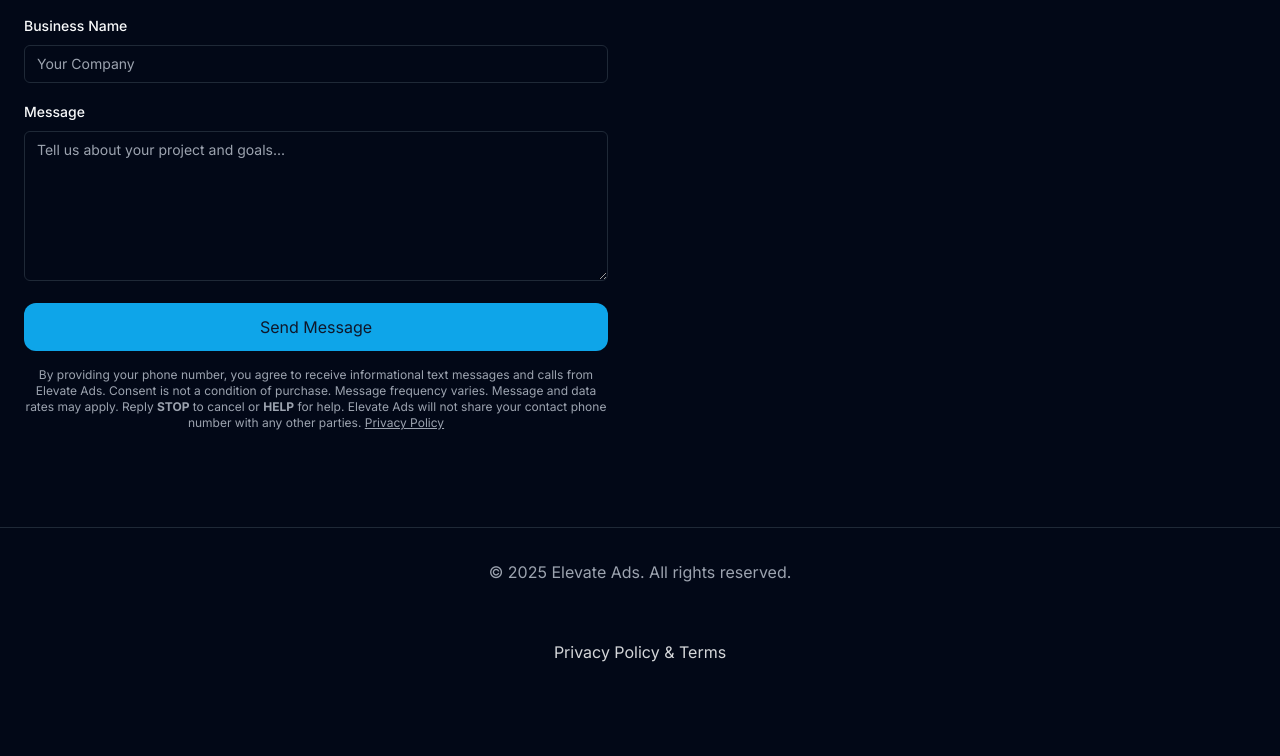
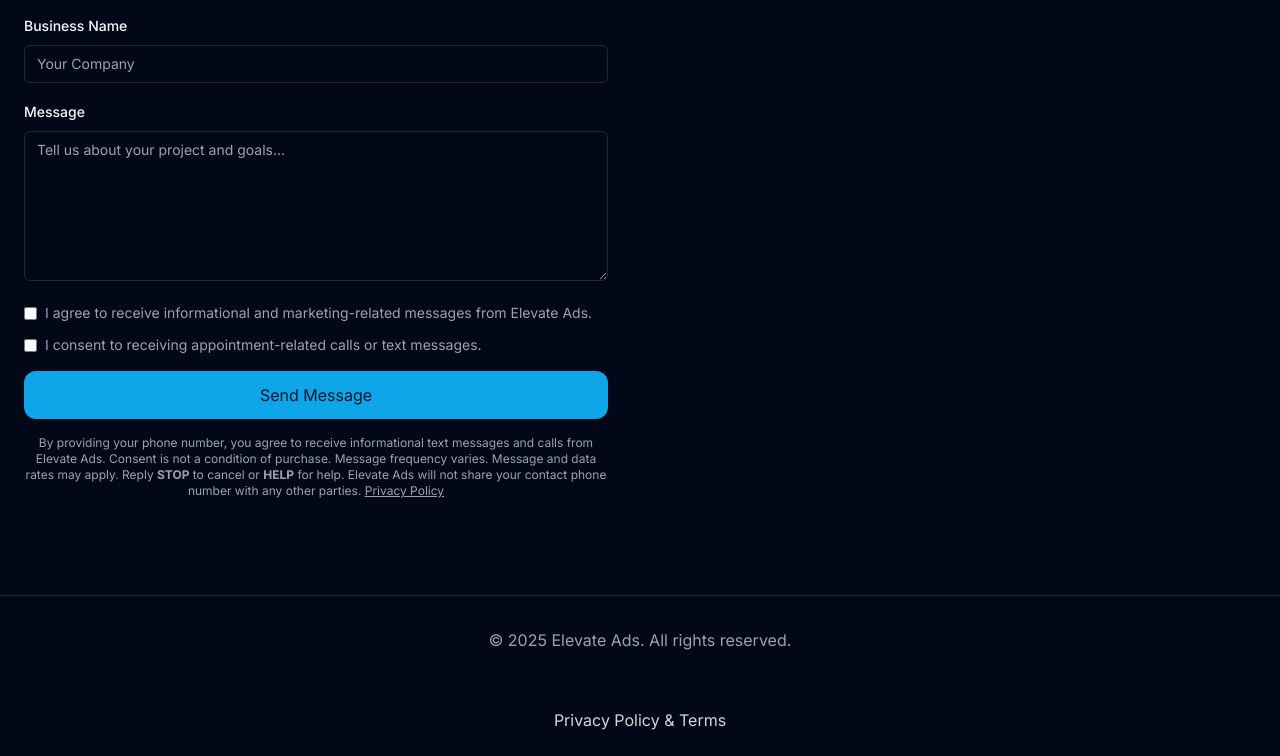
Before and after one commit to ElevateAds/elevateads-website, a plain HTML site: page index.html in a window 1280 px wide. Shown: the part 3440-4196 px from the top of the page. Before the commit the page ends 4128 px from the top, so only its background shows below. Drawn offline with nearby package versions, Linux system fonts and the light colour scheme.

Commit message:
Update index.html

```diff
--- a/index.html
+++ b/index.html
@@ -671,6 +671,32 @@
                   required
                 ></textarea>
               </div>
+<!-- SMS / Call Consent Checkboxes -->
+<div class="space-y-3 text-sm text-muted-foreground">
+  <label class="flex items-start gap-2">
+    <input
+      type="checkbox"
+      name="consent_marketing"
+      required
+      class="mt-1"
+    />
+    <span>
+      I agree to receive informational and marketing-related messages from Elevate Ads.
+    </span>
+  </label>
+
+  <label class="flex items-start gap-2">
+    <input
+      type="checkbox"
+      name="consent_appointment"
+      required
+      class="mt-1"
+    />
+    <span>
+      I consent to receiving appointment-related calls or text messages.
+    </span>
+  </label>
+</div>
 
               <button
                 type="submit"
```
